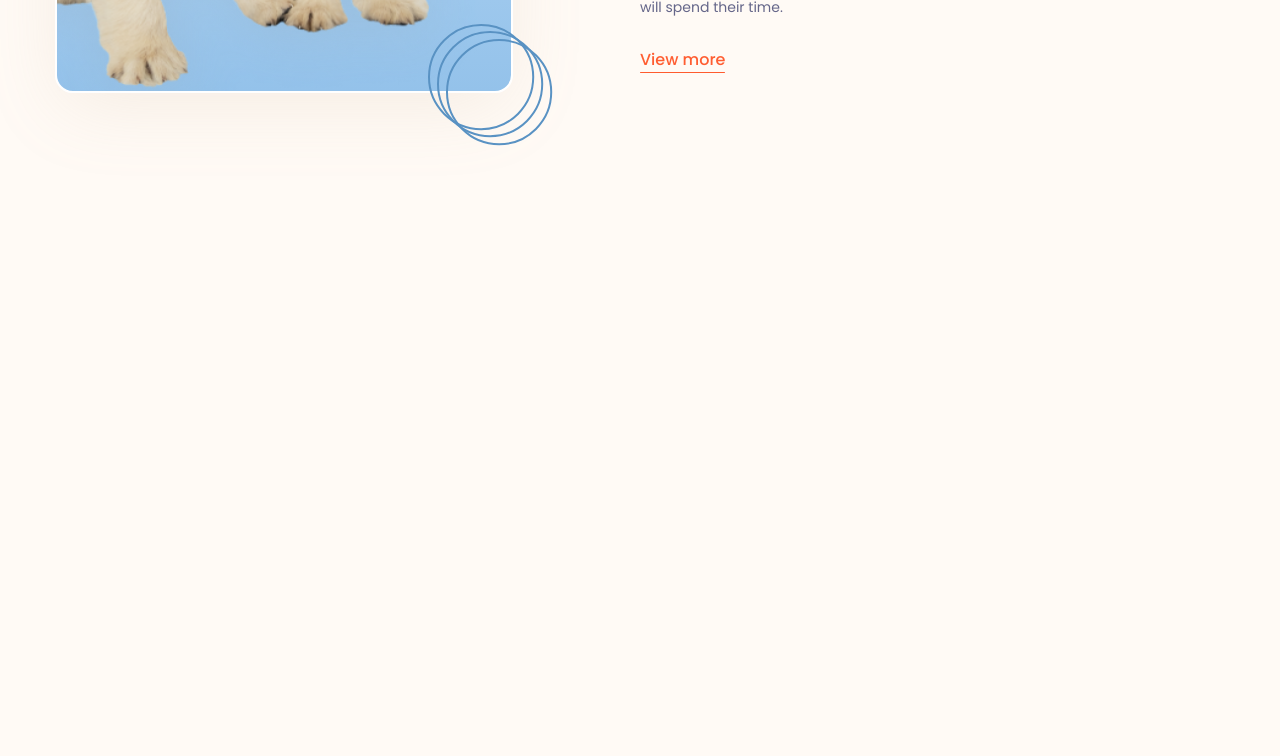
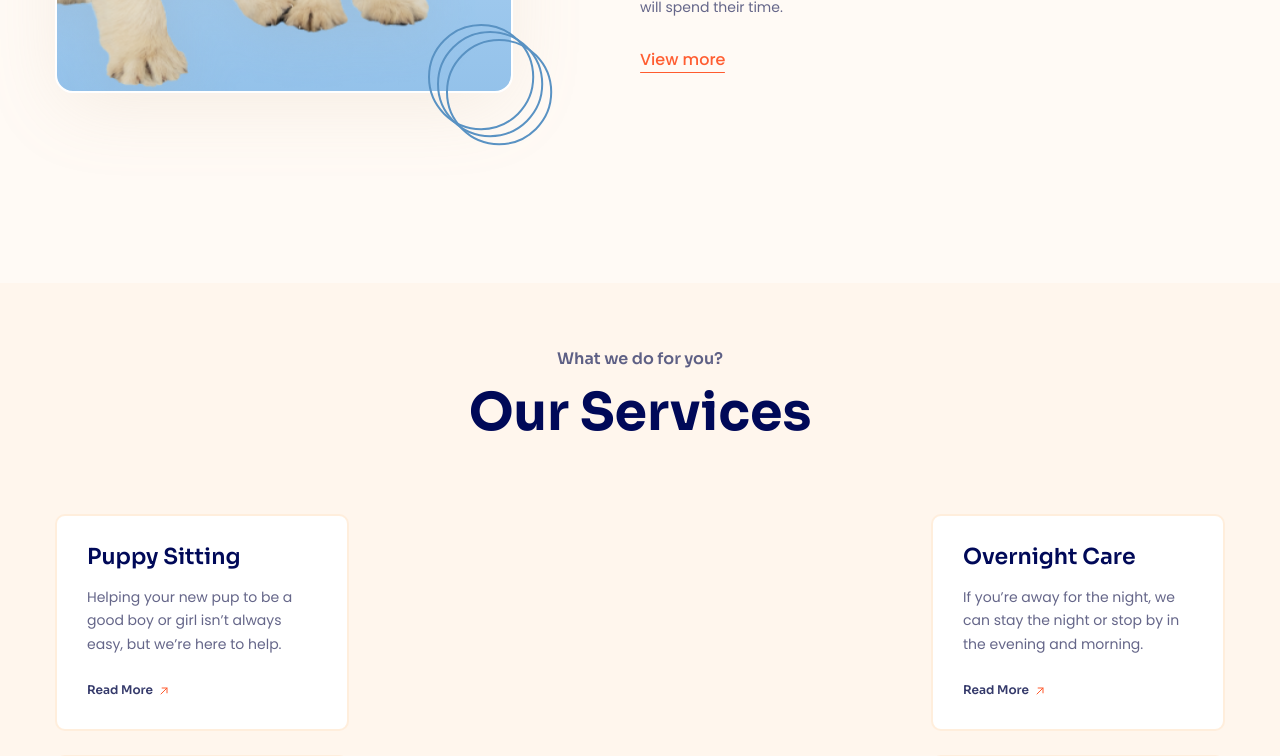
Before and after one commit to ducduy1102/lucy-pet-care-landing-page, a plain HTML site: page index.html in a window 1280 px wide. Shown: the part 2000-2756 px from the top of the page. Drawn offline with Linux system fonts and the light colour scheme.

Commit message:
Add service #1

```diff
--- a/assets/css/styles.css
+++ b/assets/css/styles.css
@@ -576,3 +576,71 @@ button {
   opacity: 1;
   height: 1.5px;
 }
+
+/* Service */
+.service {
+  margin-top: 190px;
+  background: #fff6ed;
+  padding: 68px 0 100px;
+}
+
+.service__top {
+  text-align: center;
+}
+
+.service__desc {
+  margin-bottom: 15px;
+  font-family: Sora, sans-serif;
+  font-weight: 600;
+  font-size: 1.6rem;
+  line-height: 1;
+  color: #5e6085;
+}
+
+.service__body {
+  margin-top: 70px;
+  display: grid;
+  grid-template-columns: auto 1fr auto;
+}
+
+.service-item {
+  width: 294px;
+  padding: 30px;
+  background: #fff;
+  border-radius: 10px;
+  border: 2px solid rgba(255, 188, 122, 0.26);
+}
+
+.service-item + .service-item {
+  /* Những thẳng item sau item sẽ margin-top */
+  margin-top: 24px;
+}
+
+.service-item__heading {
+  font-size: 2.2rem;
+  font-weight: 600;
+  line-height: 1;
+  color: #000958;
+}
+
+.service-item__desc {
+  margin-top: 18px;
+  font-size: 1.4rem;
+  line-height: 1.71;
+  color: #656689;
+}
+
+.service-item__more {
+  display: inline-flex;
+  align-items: center;
+  margin-top: 24px;
+  font-family: Sora, sans-serif;
+  font-size: 1.2rem;
+  line-height: 1;
+  color: #34396a;
+}
+
+.service-item__more::after {
+  content: url(../icons/arrow-up-right.svg);
+  margin: 3.5px 0 0 5px;
+}
--- a/index.html
+++ b/index.html
@@ -41,7 +41,7 @@
       <div class="container">
         <div class="header__inner">
           <!-- Logo -->
-          <img src="./assets/img/Logo.svg" alt="Lucy" />
+          <img src="./assets/img/logo.svg" alt="Lucy" />
 
           <!-- Navbar -->
           <nav class="navbar">
@@ -233,6 +233,60 @@
           </div>
         </div>
       </section>
+
+      <!-- Service -->
+      <section class="service">
+        <div class="container">
+          <section class="service__top">
+            <p class="service__desc">What we do for you?</p>
+            <h2 class="section-heading">Our Services</h2>
+          </section>
+
+          <div class="service__body">
+            <div class="service__column">
+              <!-- Service item 1 -->
+              <article class="service-item">
+                <h3 class="service-item__heading">Puppy Sitting</h3>
+                <p class="service-item__desc">Helping your new pup to be a good boy or girl isn’t always easy, but we’re here to help.</p>
+                <a href="#!" class="service-item__more">Read More</a>
+              </article>
+              <!-- Service item 2 -->
+              <article class="service-item">
+                <h3 class="service-item__heading">Dog Walking</h3>
+                <p class="service-item__desc">Choose from a 30, 45, or 60-minute visit to give your pet their daily dose of fun-filled.</p>
+                <a href="#!" class="service-item__more">Read More</a>
+              </article>
+              <!-- Service item 3 -->
+              <article class="service-item">
+                <h3 class="service-item__heading">Pet Sitting</h3>
+                <p class="service-item__desc">While you’re away we can make sure your pet has all the food, water, exercise, and, of course.</p>
+                <a href="#!" class="service-item__more">Read More</a>
+              </article>
+            </div>
+            <div class="service__column"></div>
+            <div class="service__column">
+              <!-- Service item 4 -->
+              <article class="service-item">
+                <h3 class="service-item__heading">Overnight Care</h3>
+                <p class="service-item__desc">If you’re away for the night, we can stay the night or stop by in the evening and morning.</p>
+                <a href="#!" class="service-item__more">Read More</a>
+              </article>
+              <!-- Service item 5 -->
+              <article class="service-item">
+                <h3 class="service-item__heading">Pet Taxi</h3>
+                <p class="service-item__desc">Does your pet need a lift to the groomers, vet, or dog park? We’ve got their tail covered.</p>
+                <a href="#!" class="service-item__more">Read More</a>
+              </article>
+              <!-- Service item 6 -->
+              <article class="service-item">
+                <h3 class="service-item__heading">Pet Medical Admin</h3>
+                <p class="service-item__desc">Our team of experienced professionals can help with everything from pills to injections.</p>
+                <a href="#!" class="service-item__more">Read More</a>
+              </article>
+            </div>
+          </div>
+        </div>
+      </section>
     </main>
   </body>
 </html>
```
Also changed, not shown: assets/icons/arrow-up-right.svg (added).
